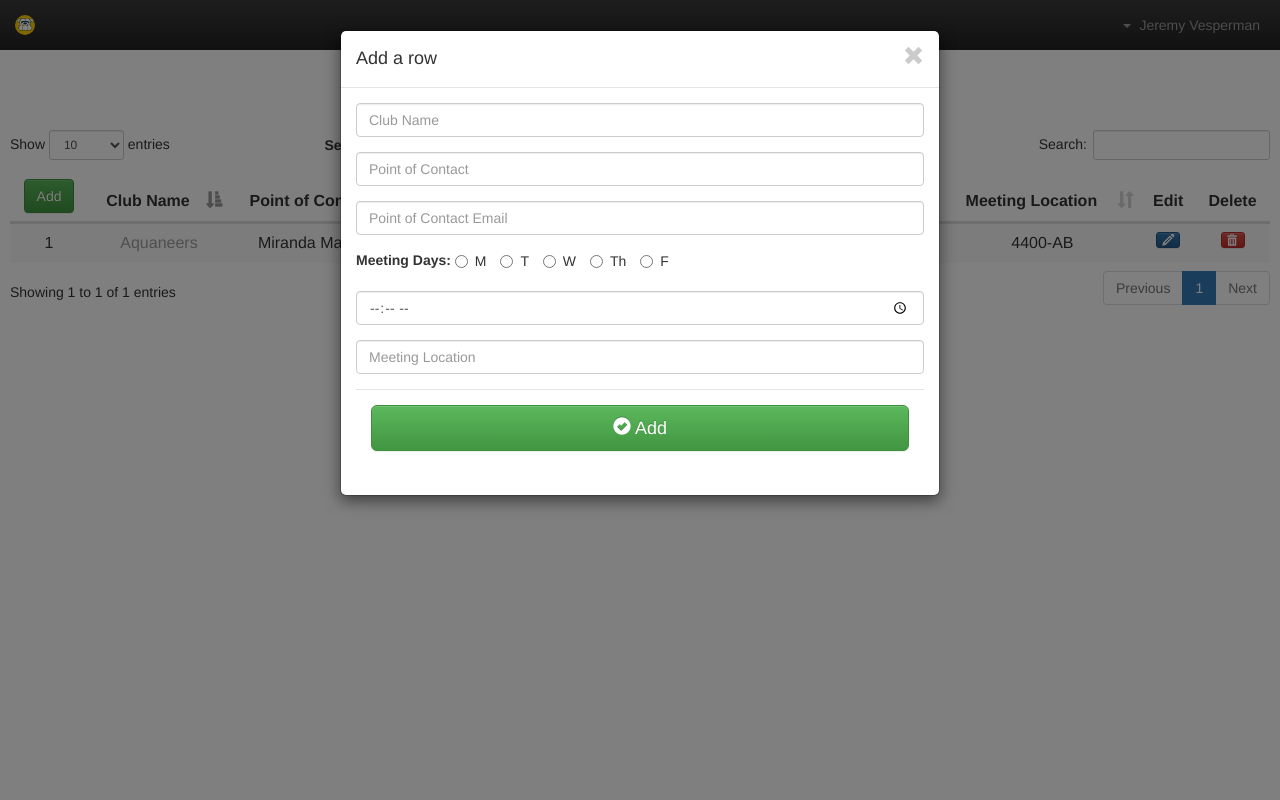
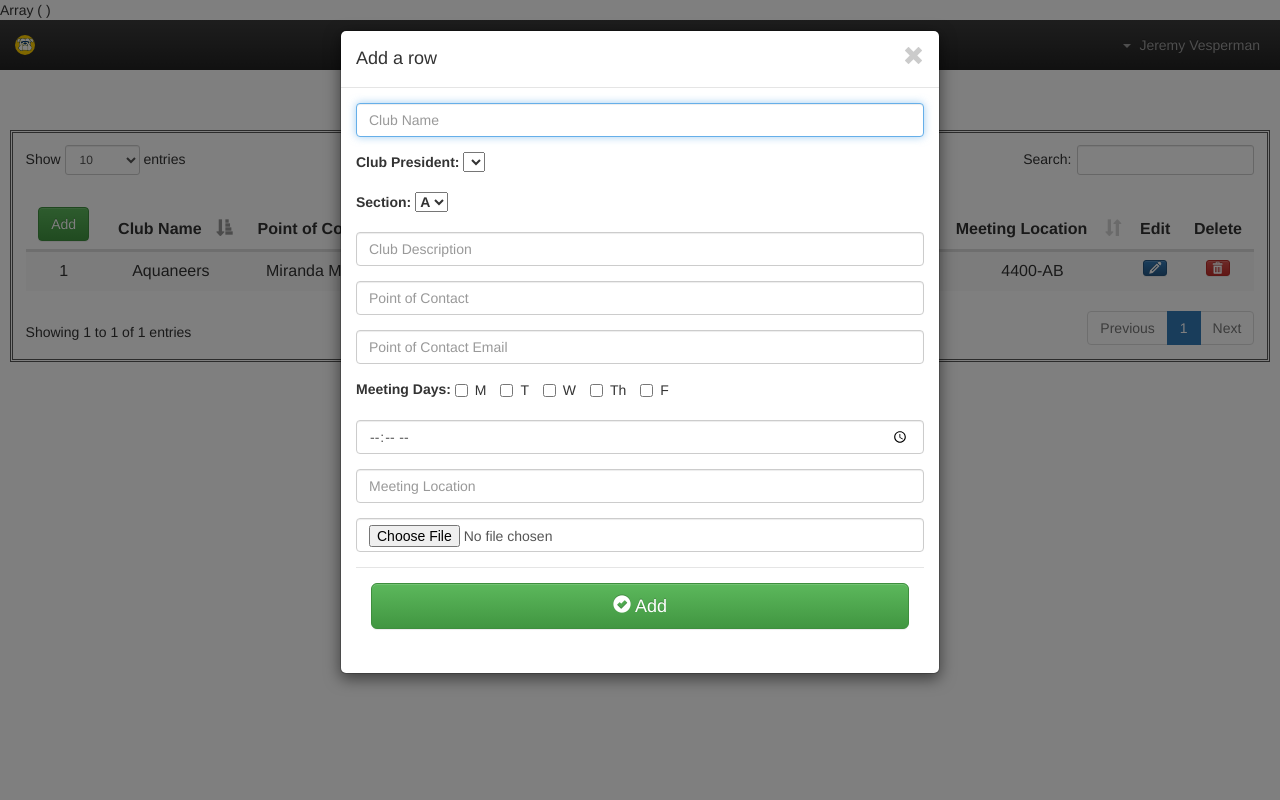
Before and after one commit to devopsec/student_clubs, a PHP site: page /views/clubs.php in a window 1280 px wide, after a click on "Add". Run offline with PHP 8.4, Linux system fonts and the light colour scheme; a user stored in the database is signed in; data comes from the database, SQL or seed files in the repository; lists and menus that the app fills with data are empty; some web fonts are replaced.

Commit message:
Current work on GUI
  - make login page pretty
  - add fliters to datatables library
  - add current work for handling forms
  - add current for sql queries

```diff
--- a/gui/index.php
+++ b/gui/index.php
@@ -1,3 +1,3 @@
 <?PHP
-header("Location: views/clubs.php");
+header("Location: views/login.php");
 ?>
--- a/gui/static/css/clubs.css
+++ b/gui/static/css/clubs.css
@@ -0,0 +1,11 @@
+a:hover {
+  color: #11aabb;
+}
+
+a {
+  color: inherit;
+  text-decoration: none;
+  -webkit-transition: color 0.3s;
+  -o-transition: color 0.3s;
+  transition: color 0.3s;
+}
--- a/gui/static/css/main.css
+++ b/gui/static/css/main.css
@@ -245,3 +245,12 @@ a.currentlink {
   overflow-y: auto;
   z-index: 9999;
 }
+
+.table-responsive {
+  border: 3px double #565656;
+  padding: 1%;
+}
+
+.table-responsive table {
+  padding: 1% 0 1% 0;
+}
--- a/gui/static/js/clubs.js
+++ b/gui/static/js/clubs.js
@@ -22,25 +22,25 @@ $(document).ready(function() {
         "dom": '<"wrapper-horizontal edge-centered"l<"#sectionFilter"><"#dayFilter">fr><t><"wrapper-horizontal edge-centered"ip>',
         fnInitComplete: function() {
             $('#sectionFilter').html('<label>Section:\n' +
-                '  <select>\n' +
+                '  <select class="form-control input-sm">\n' +
                 '    <option value="A">A</option>\n' +
                 '    <option value="B">B</option>\n' +
                 '  </select>\n' +
                 '</label>');
             $('#dayFilter').html('<label>Day:\n' +
-                '  <label class="radio-inline">\n' +
+                '  <label class="checkbox-inline">\n' +
                 '    <input type="checkbox" name="monday" checked>M\n' +
                 '  </label>\n' +
-                '  <label class="radio-inline">\n' +
+                '  <label class="checkbox-inline">\n' +
                 '    <input type="checkbox" name="tuesday" checked>T\n' +
                 '  </label>\n' +
-                '  <label class="radio-inline">\n' +
+                '  <label class="checkbox-inline">\n' +
                 '    <input type="checkbox" name="wednesday" checked>W\n' +
                 '  </label>\n' +
-                '  <label class="radio-inline">\n' +
+                '  <label class="checkbox-inline">\n' +
                 '    <input type="checkbox" name="thursday" checked>Th\n' +
                 '  </label>\n' +
-                '  <label class="radio-inline">\n' +
+                '  <label class="checkbox-inline">\n' +
                 '    <input type="checkbox" name="friday" checked>F\n' +
                 '  </label>\n' +
                 '</label>');
--- a/gui/views/clubs.php
+++ b/gui/views/clubs.php
@@ -1,4 +1,8 @@
 <?php
+// php settings
+ini_set('file_uploads', 1);
+error_reporting(E_ALL);
+
 // import settings
 require_once 'include/db_config.php';
 require_once 'include/template_engine.php';
@@ -10,47 +14,55 @@ or die("Connection to db failed: " . $db->connect_error);
 // session settings
 session_start();
 
+try {
+  print_r($_POST);
+}
+catch (Exception $e) {
+  true;
+}
+
 /* TODO: finish form handling */
 // form handler
-//if ($_POST && isset($_POST['rowid'])) {
-//  if ($_POST['action'] === 'add') {
-//    $res = $db->query("INSERT INTO Club VALUES (" .
-//      "NULL," .
-//      $_POST['club_name'] . "," .
-//      $_POST['president'] . ',' .
-//      $_POST['section'] . ',' .
-//      $_POST['description'] . ',' .
-//      $_POST['faculty_advisor'] . ',' .
-//      $_POST['faculty_email'] . ',' .
-//      $_POST['norm_meeting_days'] . ',' .
-//      $_POST['norm_meeting_time'] . ',' .
-//      $_POST['norm_meeting_loc'] . ',' .
-//      $_POST['picture']. ')'
-//    );
-//
-//    header("Location: views/clubs.php");
-//    exit;
-//  }
-//  elseif ($_POST['action'] === 'edit') {
-//
-//    header("Location: views/clubs.php");
-//    exit;
-//  }
-//  elseif ($_POST['action'] === 'delete') {
-//
-//    header("Location: views/clubs.php");
-//    exit;
-//  }
-//}
+if ($_POST && isset($_POST['rowid'])) {
+
+  if ($_POST['action'] === 'add') {
+    $res = $db->query("INSERT INTO Club VALUES (" .
+        "NULL," .
+        $_POST['club_name'] . "," .
+        $_POST['club_president'] . ',' .
+        $_POST['club_section'] . ',' .
+        $_POST['club_description'] . ',' .
+        $_POST['club_poc'] . ',' .
+        $_POST['club_poc_email'] . ',' .
+        $_POST['club_meeting_days'] . ',' .
+        $_POST['club_meeting_time'] . ',' .
+        $_POST['club_meeting_loc'] . ',' .
+        $_POST['club_picture'] . ')'
+    );
+
+    header("Location: views/clubs.php");
+    exit;
+  }
+  elseif ($_POST['action'] === 'edit') {
+
+    header("Location: views/clubs.php");
+    exit;
+  }
+  elseif ($_POST['action'] === 'delete') {
+
+    header("Location: views/clubs.php");
+    exit;
+  }
+}
 ?>
 
   <html lang="en">
   <head>
 
     <!-- title and general meta -->
-    <title>Kettering Student Organizations</title>
+    <title>Kettering Student Clubs</title>
     <meta charset="utf-8">
-    <meta name="description" content="Organizations and Clubs orgranized by Kettering University students.">
+    <meta name="description" content="Organizations and Clubs organized by Kettering University students.">
     <meta name="keywords" content="organizations,clubs,student,kettering,groups,university">
 
     <!-- css libraries and styles -->
@@ -138,11 +150,10 @@ session_start();
 
       <br>
       <div class="clearfix"></div>
-      <br>
 
       <!-- table data -->
       <div class="table-responsive">
-        <table id="clubsTable" class="table table-striped table-centered">
+        <table id="clubsTable" class="table table-striped table-centered table-hover">
 
           <thead>
           <tr class='element-row'>
@@ -171,6 +182,7 @@ session_start();
           </tr>
           </thead>
           <tbody>
+
           <?php
           $res = $db->query("SELECT id AS club_id, name AS club_name, faculty_advisor AS club_poc, faculty_email AS club_poc_email, norm_meeting_days AS club_meeting_days, norm_meeting_time AS club_meeting_time, norm_meeting_loc AS club_meeting_loc FROM Club");
           if ($res->num_rows == 0) {
@@ -178,6 +190,7 @@ session_start();
           }
           while ($row = $res->fetch_assoc()) {
             ?>
+
             <tr class='element-row'>
               <td class='club_id'><?php echo $row['club_id'] ?></td>
               <td class='club_name'><?php echo "<a href=club-details.php?id=" . $row['club_id'] . ">" . $row['club_name'] . "</a>"; ?></td>
@@ -230,9 +243,39 @@ session_start();
   <?php
   $template = new Template('templates/modals.php');
 
+  $pres_option_tags = '';
+  $res = $db->query("SELECT t2.id AS user_id,t2.name AS president_name FROM Officers t1, User t2 WHERE t1.user_id = t2.id AND t1.position = 'president'");
+  if ($res->num_rows !== 0) {
+  while ($row = $res->fetch_assoc()) {
+      $pres_option_tags .= '<option value="' . $row['user_id'] . '">' . $row['president_name'] . '</option>\n';
+    }
+  }
+  $res->free();
+
   $template->set('add_form_body', '
     <div class="form-group">
-      <input class="form-control club_name" type="text" name="club_name" placeholder="Club Name">
+      <input class="form-control club_name" type="text" name="club_name" placeholder="Club Name" autofocus>
+    </div>
+
+    <div class="form-group">
+      <label>Club President:
+        <select name="club_president">' .
+          $pres_option_tags .
+        '</select>
+      </label>
+    </div>
+
+    <div class="form-group">
+      <label>Section:
+        <select name="club_section">
+          <option value="A">A</option>
+          <option value="B">B</option>
+        </select>
+      </label>
+    </div>
+
+    <div class="form-group">
+      <input class="form-control club_description" type="text" name="club_description" placeholder="Club Description">
     </div>
 
     <div class="form-group">
@@ -246,20 +289,20 @@ session_start();
     <div class="form-group">
       <div class="club_meeting_days">
         <label>Meeting Days:
-          <label class="radio-inline">
-            <input type="radio" name="monday">M
+          <label class="checkbox-inline">
+            <input type="checkbox" name="monday">M
           </label>
-          <label class="radio-inline">
-            <input type="radio" name="tuesday">T
+          <label class="checkbox-inline">
+            <input type="checkbox" name="tuesday">T
           </label>
-          <label class="radio-inline">
-            <input type="radio" name="wednesday">W
+          <label class="checkbox-inline">
+            <input type="checkbox" name="wednesday">W
           </label>
-          <label class="radio-inline">
-            <input type="radio" name="thursday">Th
+          <label class="checkbox-inline">
+            <input type="checkbox" name="thursday">Th
           </label>
-          <label class="radio-inline">
-            <input type="radio" name="friday">F
+          <label class="checkbox-inline">
+            <input type="checkbox" name="friday">F
           </label>
         </label>
       </div>
@@ -271,6 +314,10 @@ session_start();
 
     <div class="form-group">
       <input class="form-control club_meeting_loc" type="text" name="club_meeting_loc" placeholder="Meeting Location">
+    </div>
+
+    <div class="form-group">
+      <input class="form-control club_picture" type="file" name="club_picture">
     </div>
   ');
 
@@ -290,20 +337,20 @@ session_start();
       <div class="form-group">
         <div class="club_meeting_days">
           <label>Meeting Days:
-            <label class="radio-inline">
-              <input type="radio" name="monday">M
+            <label class="checkbox-inline">
+              <input type="checkbox" name="monday">M
             </label>
-            <label class="radio-inline">
-              <input type="radio" name="tuesday">T
+            <label class="checkbox-inline">
+              <input type="checkbox" name="tuesday">T
             </label>
-            <label class="radio-inline">
-              <input type="radio" name="wednesday">W
+            <label class="checkbox-inline">
+              <input type="checkbox" name="wednesday">W
             </label>
-            <label class="radio-inline">
-              <input type="radio" name="thursday">Th
+            <label class="checkbox-inline">
+              <input type="checkbox" name="thursday">Th
             </label>
-            <label class="radio-inline">
-              <input type="radio" name="friday">F
+            <label class="checkbox-inline">
+              <input type="checkbox" name="friday">F
             </label>
           </label>
         </div>
--- a/gui/views/templates/modals.php
+++ b/gui/views/templates/modals.php
@@ -10,13 +10,13 @@
       </div>
 
       <div class="modal-body">
-        <form action="<?php echo htmlspecialchars($_SERVER['PHP_SELF']) ?>" method="POST" role="form">
+        <form action="<?php echo htmlspecialchars($_SERVER['PHP_SELF']) ?>" method="POST" role="form" enctype="multipart/form-data">
           <input type="hidden" name="action" value="add">
           <input class="row_id" type="hidden" name="row_id">
 
           <?php echo $add_form_body; ?>
 
-          <div class="modal-footer ">
+          <div class="modal-footer">
             <button type="submit" class="btn btn-success btn-lg" style="width: 100%;"><span
                   class="glyphicon glyphicon-ok-sign"></span> Add
             </button>
@@ -40,7 +40,7 @@
       </div>
 
       <div class="modal-body">
-        <form action="<?php echo htmlspecialchars($_SERVER['PHP_SELF']) ?>" method="POST" role="form">
+        <form action="<?php echo htmlspecialchars($_SERVER['PHP_SELF']) ?>" method="POST" role="form" enctype="multipart/form-data">
           <input type="hidden" name="action" value="edit">
           <input class="row_id" type="hidden" name="row_id">
 
```
Also changed, not shown: gui/static/css/login.css (added, +59 -0 lines), gui/views/login.php (+66 -19 lines), CHANGELOG.md.
